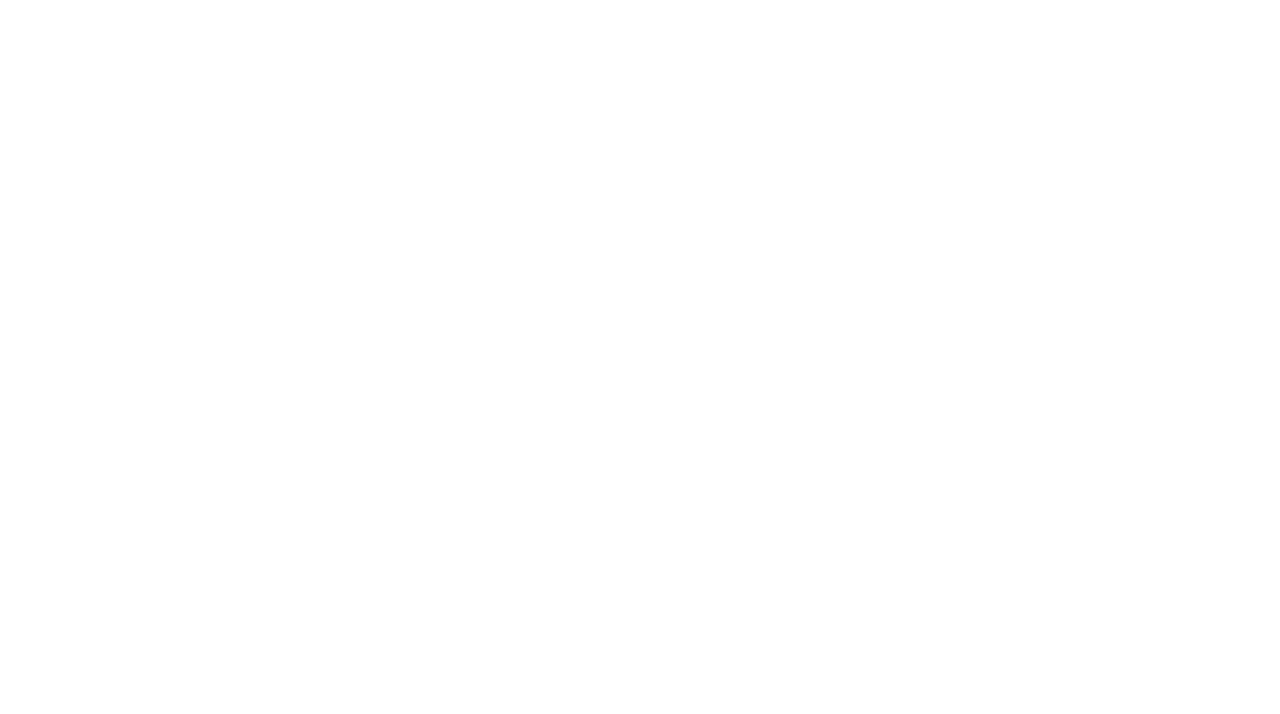
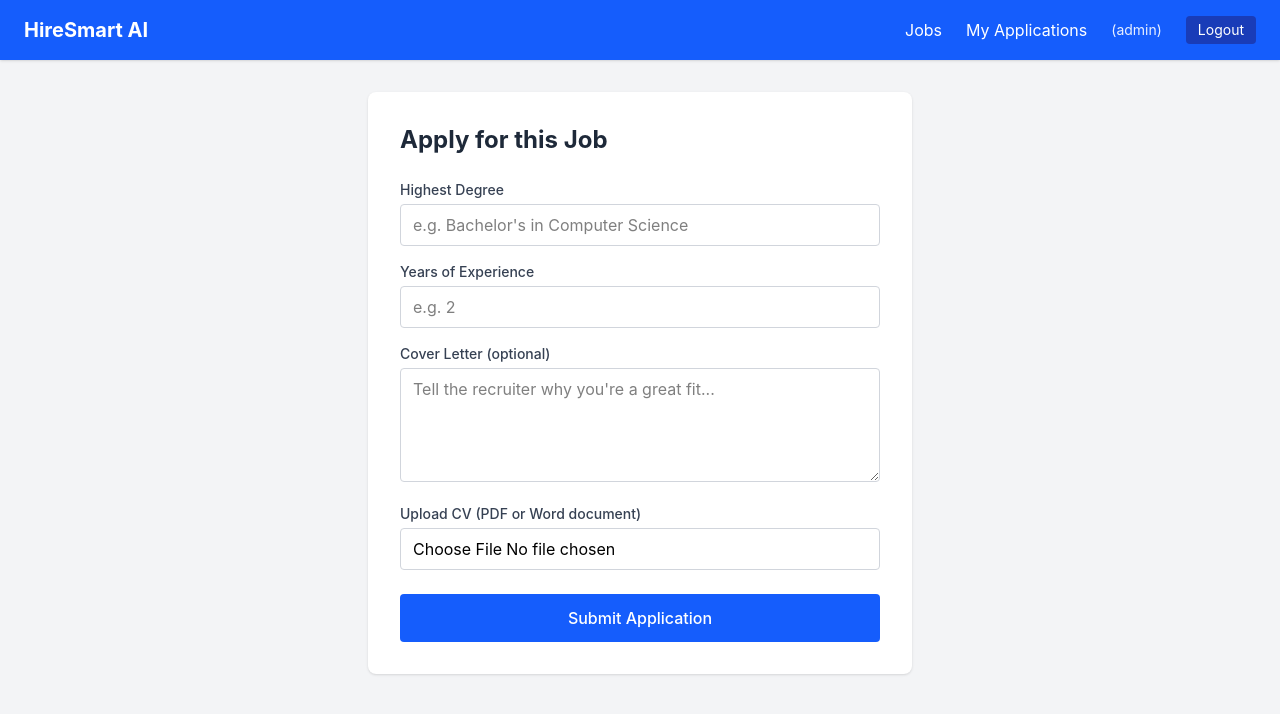
Before and after one commit to AnneTUYISHIME/HireSmart-AI, a React app in the folder frontend/: page /jobs/1/apply in a window 1280 px wide. Before the commit this address had no page. Shown: the top 714 px of the page. Built offline with nearby package versions, Linux system fonts and the light colour scheme; sample sign-in values are in the browser's storage; the HTML template or start-up script is replaced by a standard one.

Commit message:
Add rich application flow

```diff
--- a/frontend/src/App.jsx
+++ b/frontend/src/App.jsx
@@ -3,9 +3,10 @@ import Login from './pages/Login';
 import Register from './pages/Register';
 import Dashboard from './pages/Dashboard';
 import Jobs from './pages/Jobs';
+import JobDetail from './pages/JobDetail';
+import JobApply from './pages/JobApply';
 import Applications from './pages/Applications';
 
-// Wraps pages that require login - redirects to /login if no token found
 function ProtectedRoute({ children }) {
   const token = localStorage.getItem('token');
   return token ? children : <Navigate to="/login" />;
@@ -36,6 +37,24 @@ function App() {
       />
 
       <Route
+        path="/jobs/:id"
+        element={
+          <ProtectedRoute>
+            <JobDetail />
+          </ProtectedRoute>
+        }
+      />
+
+      <Route
+        path="/jobs/:id/apply"
+        element={
+          <ProtectedRoute>
+            <JobApply />
+          </ProtectedRoute>
+        }
+      />
+
+      <Route
         path="/applications"
         element={
           <ProtectedRoute>
--- a/frontend/src/components/JobCard.jsx
+++ b/frontend/src/components/JobCard.jsx
@@ -1,24 +1,20 @@
-function JobCard({ job, onApply, showApplyButton }) {
+import { Link } from 'react-router-dom';
+
+function JobCard({ job }) {
   return (
-    <div className="bg-white rounded-lg shadow p-6 mb-4">
-      <div className="flex justify-between items-start">
-        <div>
-          <h3 className="text-xl font-semibold text-gray-800">{job.title}</h3>
+    <Link to={`/jobs/${job.id}`} className="block">
+      <div className="bg-white rounded-lg shadow p-6 mb-4 hover:shadow-md transition">
+        <h3 className="text-xl font-semibold text-gray-800 hover:text-blue-600 transition">
+          {job.title}
+        </h3>
         <p className="text-sm text-gray-500 mb-2">
           {job.location} · Posted by {job.recruiterName}
         </p>
-        </div>
-        {showApplyButton && (
-          <button
-            onClick={() => onApply(job.id)}
-            className="bg-blue-600 text-white px-4 py-2 rounded hover:bg-blue-700 transition text-sm"
-          >
-            Apply
-          </button>
-        )}
-      </div>
+        <p className="text-xs text-red-500 font-medium mb-3">
+          Apply by: {job.applicationDeadline}
+        </p>
 
-      <p className="text-gray-700 mt-3">{job.description}</p>
+        <p className="text-gray-700">{job.description}</p>
 
         {job.requirements && (
           <p className="text-sm text-gray-500 mt-2">
@@ -26,6 +22,7 @@ function JobCard({ job, onApply, showApplyButton }) {
           </p>
         )}
       </div>
+    </Link>
   );
 }
 
--- /dev/null
+++ b/frontend/src/pages/JobApply.jsx
@@ -0,0 +1,156 @@
+import { useState } from 'react';
+import { useParams, useNavigate } from 'react-router-dom';
+import Navbar from '../components/Navbar';
+import api from '../api/axios';
+
+const CLOUDINARY_CLOUD_NAME = 'di2jkpsdb';
+const CLOUDINARY_UPLOAD_PRESET = 'hiresmart_cvs';
+
+function JobApply() {
+  const { id } = useParams();
+  const navigate = useNavigate();
+
+  const [degree, setDegree] = useState('');
+  const [yearsOfExperience, setYearsOfExperience] = useState('');
+  const [coverLetter, setCoverLetter] = useState('');
+  const [cvFile, setCvFile] = useState(null);
+  const [uploading, setUploading] = useState(false);
+  const [submitting, setSubmitting] = useState(false);
+  const [error, setError] = useState('');
+
+  const uploadCvToCloudinary = async () => {
+    const formData = new FormData();
+    formData.append('file', cvFile);
+    formData.append('upload_preset', CLOUDINARY_UPLOAD_PRESET);
+
+    const response = await fetch(
+      `https://api.cloudinary.com/v1_1/${CLOUDINARY_CLOUD_NAME}/raw/upload`,
+      {
+        method: 'POST',
+        body: formData,
+      }
+    );
+
+    if (!response.ok) {
+      throw new Error('CV upload failed');
+    }
+
+    const data = await response.json();
+    return data.secure_url;
+  };
+
+  const handleSubmit = async (e) => {
+    e.preventDefault();
+    setError('');
+
+    if (!cvFile) {
+      setError('Please upload your CV');
+      return;
+    }
+
+    try {
+      setUploading(true);
+      const cvUrl = await uploadCvToCloudinary();
+      setUploading(false);
+
+      setSubmitting(true);
+      await api.post('/applications', {
+        jobId: Number(id),
+        degree,
+        yearsOfExperience: Number(yearsOfExperience),
+        coverLetter,
+        cvUrl,
+      });
+
+      navigate('/applications');
+    } catch (err) {
+      setError(err.response?.data?.error || 'Something went wrong. Please try again.');
+    } finally {
+      setUploading(false);
+      setSubmitting(false);
+    }
+  };
+
+  return (
+    <div className="min-h-screen bg-gray-100">
+      <Navbar />
+
+      <div className="max-w-xl mx-auto py-8 px-4">
+        <div className="bg-white rounded-lg shadow p-8">
+          <h1 className="text-2xl font-bold text-gray-800 mb-6">
+            Apply for this Job
+          </h1>
+
+          {error && (
+            <div className="bg-red-100 text-red-700 p-3 rounded mb-4 text-sm">
+              {error}
+            </div>
+          )}
+
+          <form onSubmit={handleSubmit}>
+            <label className="block text-sm font-medium text-gray-700 mb-1">
+              Highest Degree
+            </label>
+            <input
+              type="text"
+              placeholder="e.g. Bachelor's in Computer Science"
+              value={degree}
+              onChange={(e) => setDegree(e.target.value)}
+              required
+              className="w-full border border-gray-300 rounded px-3 py-2 mb-4 focus:outline-none focus:ring-2 focus:ring-blue-500"
+            />
+
+            <label className="block text-sm font-medium text-gray-700 mb-1">
+              Years of Experience
+            </label>
+            <input
+              type="number"
+              min="0"
+              placeholder="e.g. 2"
+              value={yearsOfExperience}
+              onChange={(e) => setYearsOfExperience(e.target.value)}
+              required
+              className="w-full border border-gray-300 rounded px-3 py-2 mb-4 focus:outline-none focus:ring-2 focus:ring-blue-500"
+            />
+
+            <label className="block text-sm font-medium text-gray-700 mb-1">
+              Cover Letter (optional)
+            </label>
+            <textarea
+              placeholder="Tell the recruiter why you're a great fit..."
+              value={coverLetter}
+              onChange={(e) => setCoverLetter(e.target.value)}
+              rows={4}
+              className="w-full border border-gray-300 rounded px-3 py-2 mb-4 focus:outline-none focus:ring-2 focus:ring-blue-500"
+            />
+
+            <label className="block text-sm font-medium text-gray-700 mb-1">
+              Upload CV (PDF or Word document)
+            </label>
+            <input
+              type="file"
+              accept=".pdf,.doc,.docx"
+              onChange={(e) => setCvFile(e.target.files[0])}
+              required
+              className="w-full border border-gray-300 rounded px-3 py-2 mb-6"
+            />
+
+            <button
+              type="submit"
+              disabled={uploading || submitting}
+              className="w-full bg-blue-600 text-white py-3 rounded font-medium hover:bg-blue-700 transition disabled:opacity-50"
+            >
+              {uploading
+                ? 'Uploading CV...'
+                : submitting
+                ? 'Submitting Application...'
+                : 'Submit Application'}
+            </button>
+          </form>
+        </div>
+      </div>
+    </div>
+  );
+}
+
+export default JobApply;
--- /dev/null
+++ b/frontend/src/pages/JobDetail.jsx
@@ -0,0 +1,108 @@
+import { useState, useEffect } from 'react';
+import { useParams, useNavigate } from 'react-router-dom';
+import Navbar from '../components/Navbar';
+import api from '../api/axios';
+
+function JobDetail() {
+  const { id } = useParams();
+  const navigate = useNavigate();
+  const role = localStorage.getItem('role');
+
+  const [job, setJob] = useState(null);
+  const [loading, setLoading] = useState(true);
+  const [message, setMessage] = useState('');
+
+  useEffect(() => {
+    const fetchJob = async () => {
+      try {
+        const response = await api.get(`/jobs/${id}`);
+        setJob(response.data);
+      } catch (err) {
+        setMessage('Job not found');
+      } finally {
+        setLoading(false);
+      }
+    };
+    fetchJob();
+  }, [id]);
+
+  const handleApplyClick = () => {
+    navigate(`/jobs/${id}/apply`);
+  };
+
+  if (loading) {
+    return (
+      <div className="min-h-screen bg-gray-100">
+        <Navbar />
+        <p className="text-center mt-10">Loading...</p>
+      </div>
+    );
+  }
+
+  if (!job) {
+    return (
+      <div className="min-h-screen bg-gray-100">
+        <Navbar />
+        <p className="text-center mt-10 text-gray-500">{message}</p>
+      </div>
+    );
+  }
+
+  const isExpired = new Date(job.applicationDeadline) < new Date().setHours(0, 0, 0, 0);
+
+  return (
+    <div className="min-h-screen bg-gray-100">
+      <Navbar />
+
+      <div className="max-w-2xl mx-auto py-8 px-4">
+        <div className="bg-white rounded-lg shadow p-8">
+          <h1 className="text-2xl font-bold text-gray-800 mb-1">{job.title}</h1>
+          <p className="text-gray-500 mb-4">
+            {job.location} · Posted by {job.recruiterName}
+          </p>
+
+          <div
+            className={`inline-block px-3 py-1 rounded-full text-xs font-medium mb-6 ${
+              isExpired
+                ? 'bg-red-100 text-red-700'
+                : 'bg-green-100 text-green-700'
+            }`}
+          >
+            {isExpired
+              ? 'Applications closed'
+              : `Apply by ${job.applicationDeadline}`}
+          </div>
+
+          <h2 className="text-lg font-semibold text-gray-800 mb-2">
+            Job Description
+          </h2>
+          <p className="text-gray-700 mb-6 whitespace-pre-line">
+            {job.description}
+          </p>
+
+          {job.requirements && (
+            <>
+              <h2 className="text-lg font-semibold text-gray-800 mb-2">
+                What You Should Have
+              </h2>
+              <p className="text-gray-700 mb-6 whitespace-pre-line">
+                {job.requirements}
+              </p>
+            </>
+          )}
+
+          {role === 'APPLICANT' && !isExpired && (
+            <button
+              onClick={handleApplyClick}
+              className="bg-blue-600 text-white px-6 py-3 rounded font-medium hover:bg-blue-700 transition"
+            >
+              Apply for this Job
+            </button>
+          )}
+        </div>
+      </div>
+    </div>
+  );
+}
+
+export default JobDetail;
```
Also changed, not shown: frontend/src/pages/Jobs.jsx (+31 -5 lines). Lines whose indentation alone changed are shown as unchanged.
